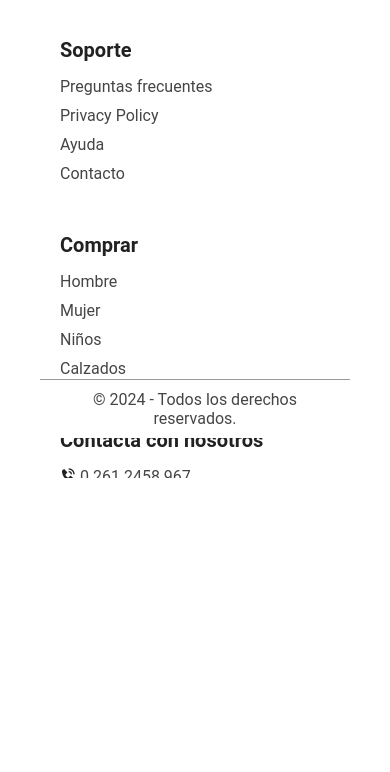
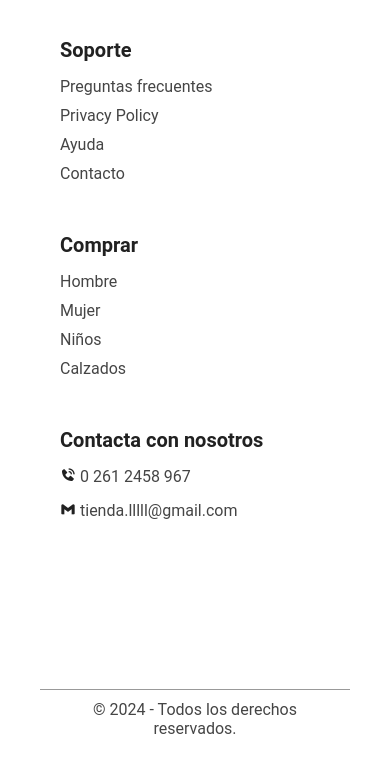
Before and after one commit to FernandoJaime/Tienda-de-ropa, a plain HTML site: page index.html in a window 390 px wide. Shown: the part 2186-2958 px from the top of the page. Before the commit the page ends 2664 px from the top, so only its background shows below. Drawn offline with nearby package versions, Linux system fonts and the light colour scheme.

Commit message:
responsive

```diff
--- a/static/css/footer.css
+++ b/static/css/footer.css
@@ -154,6 +154,7 @@ footer {
 
     .copyright-text {
         padding: 20px 40px 10px;
+        margin-top: 40%;
     }
 }
 
@@ -188,5 +189,6 @@ footer {
     .copyright-text {
         padding: 10px 20px;
         font-size: 14px;
+        margin-top: 100%;
     }
 }
```
